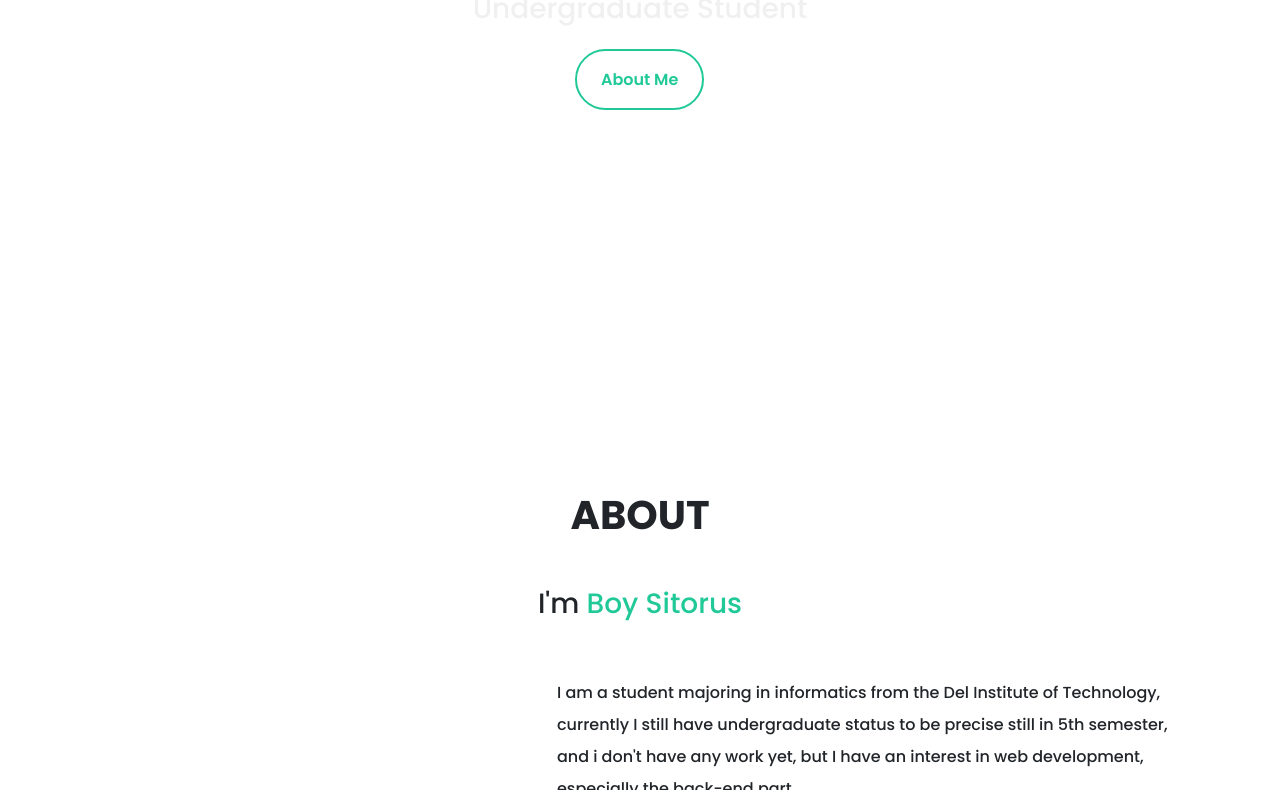
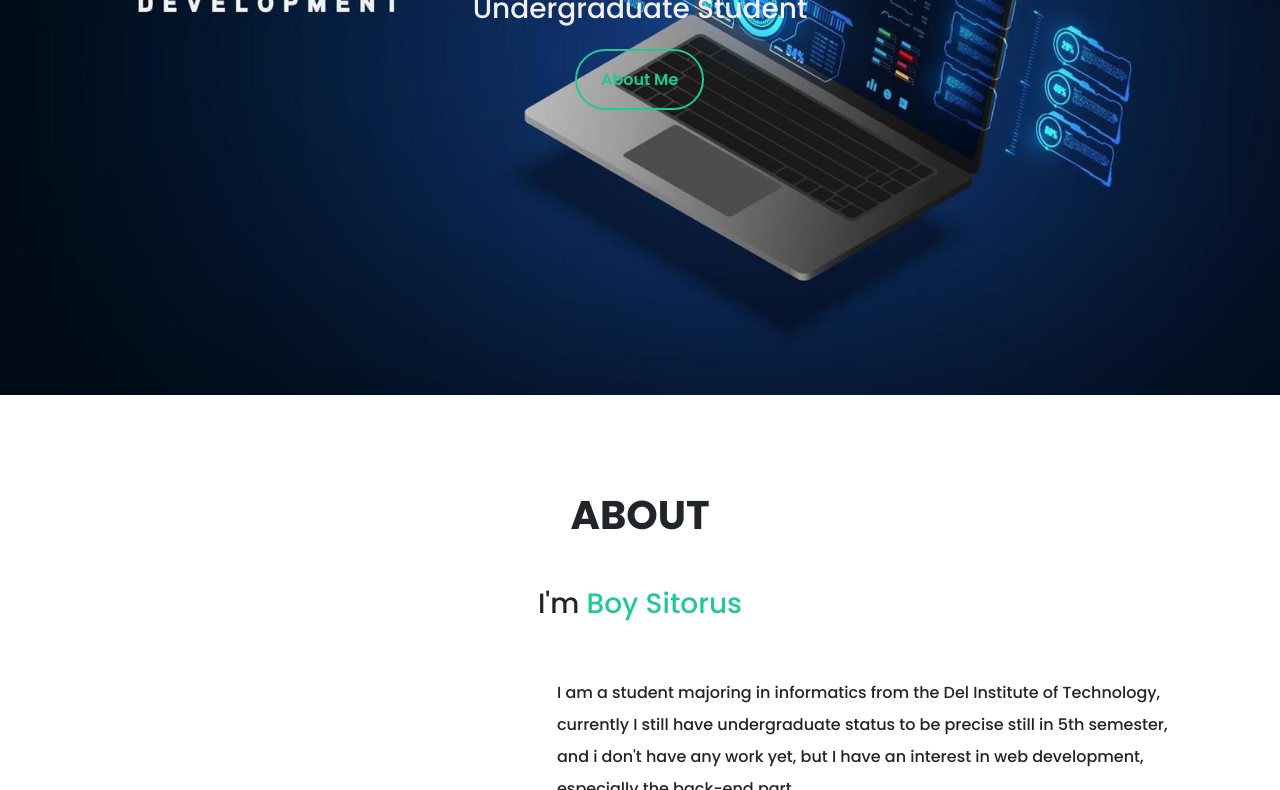
Before and after one commit to boysitorus/Portfolio, a plain HTML site: page index.html in a window 1280 px wide. Shown: the part 405-1195 px from the top of the page. Drawn offline with Linux system fonts and the light colour scheme; the site is published under a folder, as on GitHub Pages, so addresses that start at the root find nothing.

Commit message:
update css

```diff
--- a/style.css
+++ b/style.css
@@ -27,7 +27,7 @@
 }
 
 #home{
-  background-image: url('/assets/img/hero.jpeg');
+  background-image: url('assets/img/hero.jpeg');
   background-repeat: no-repeat;
   background-size:cover;
   color: #f0f0f0;
```
